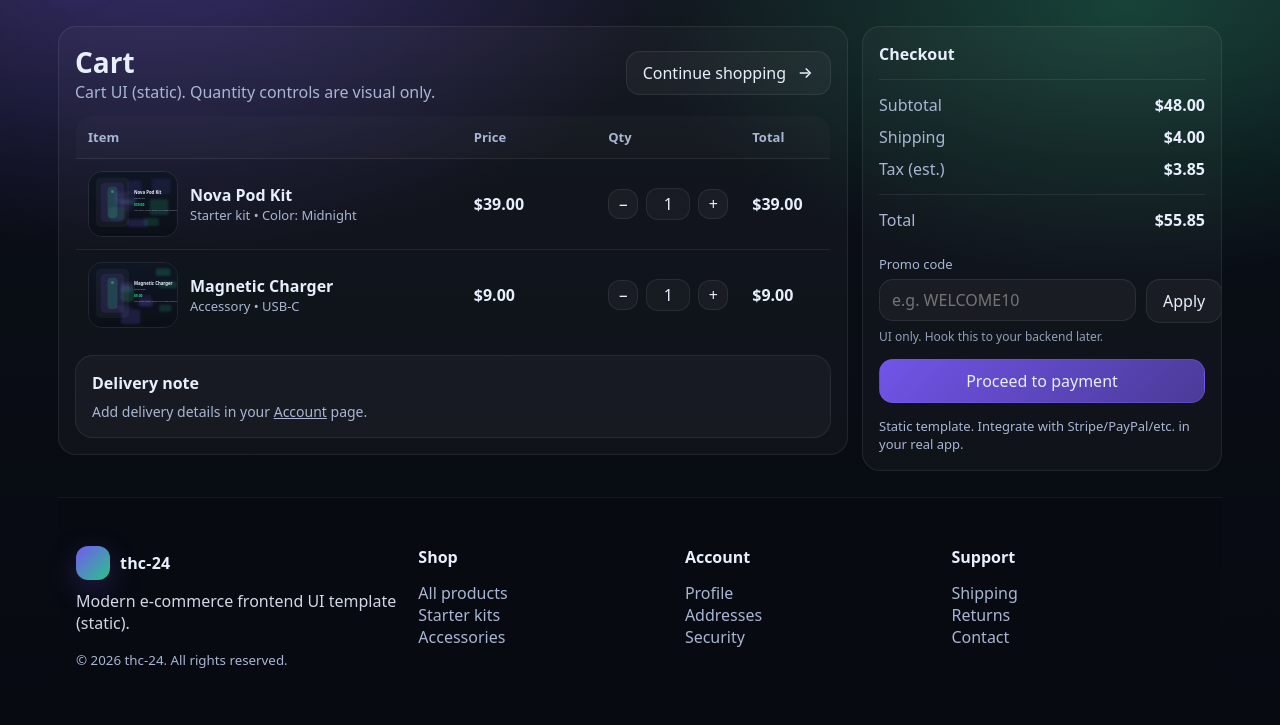
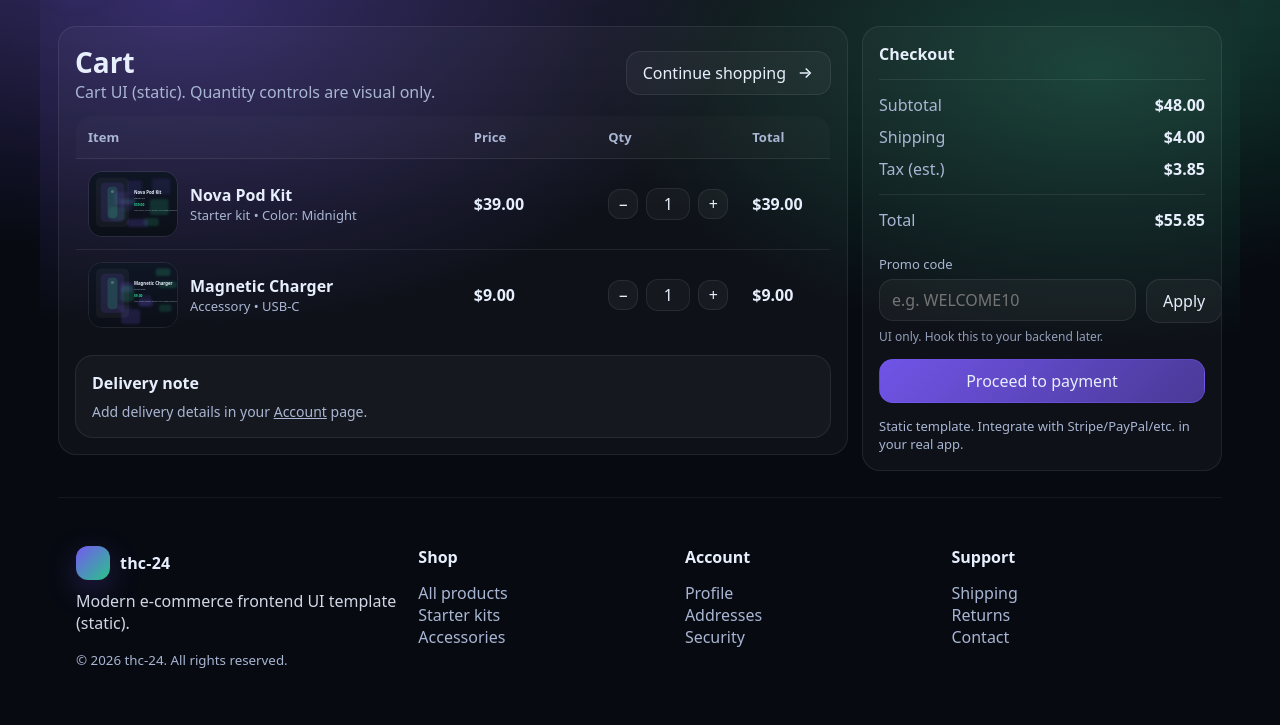
Before and after one commit to Brebston/py-store-24, a Django app: template templates/cart/cart.html in a window 1280 px wide. Shown: the part 75-800 px from the top of the page. Run offline with Django 3.2, Linux system fonts and the light colour scheme; the template is opened without the code that fills it, so the values that code supplies are empty.

Commit message:
Fixed the problem with gradient in body

```diff
--- a/static/styles/css/main.css
+++ b/static/styles/css/main.css
@@ -31,15 +31,32 @@
 }
 
 *{box-sizing:border-box}
+
 html,body{height:100%}
+
+main{
+  background: var(--grad), var(--bg2);
+  position: relative;
+  z-index: 1;
+}
+
 body{
   margin:0;
   font-family: ui-sans-serif, system-ui, -apple-system, Segoe UI, Roboto, Helvetica, Arial, "Apple Color Emoji","Segoe UI Emoji";
   color:var(--text);
-  background: var(--grad), linear-gradient(180deg, var(--bg), var(--bg2));
+  background: var(--grad), var(--bg2);
 }
-a{color:inherit; text-decoration:none}
-img{max-width:100%; display:block}
+
+a{
+  color:inherit;
+  text-decoration:none
+}
+
+img{
+  max-width:100%;
+  display:block
+}
+
 button, input, select, textarea{font:inherit; color:inherit}
 small{color:var(--muted)}
 
```
